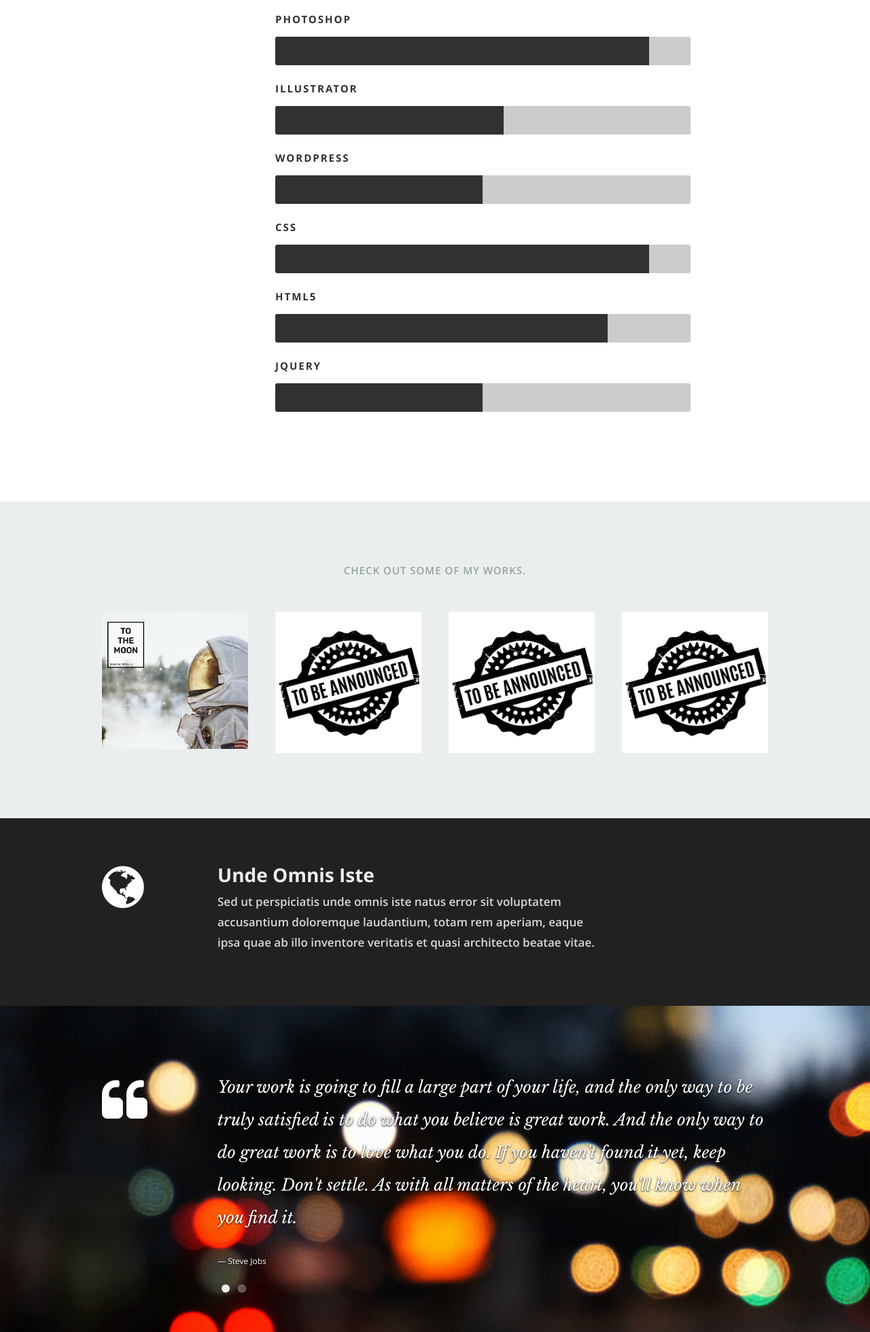
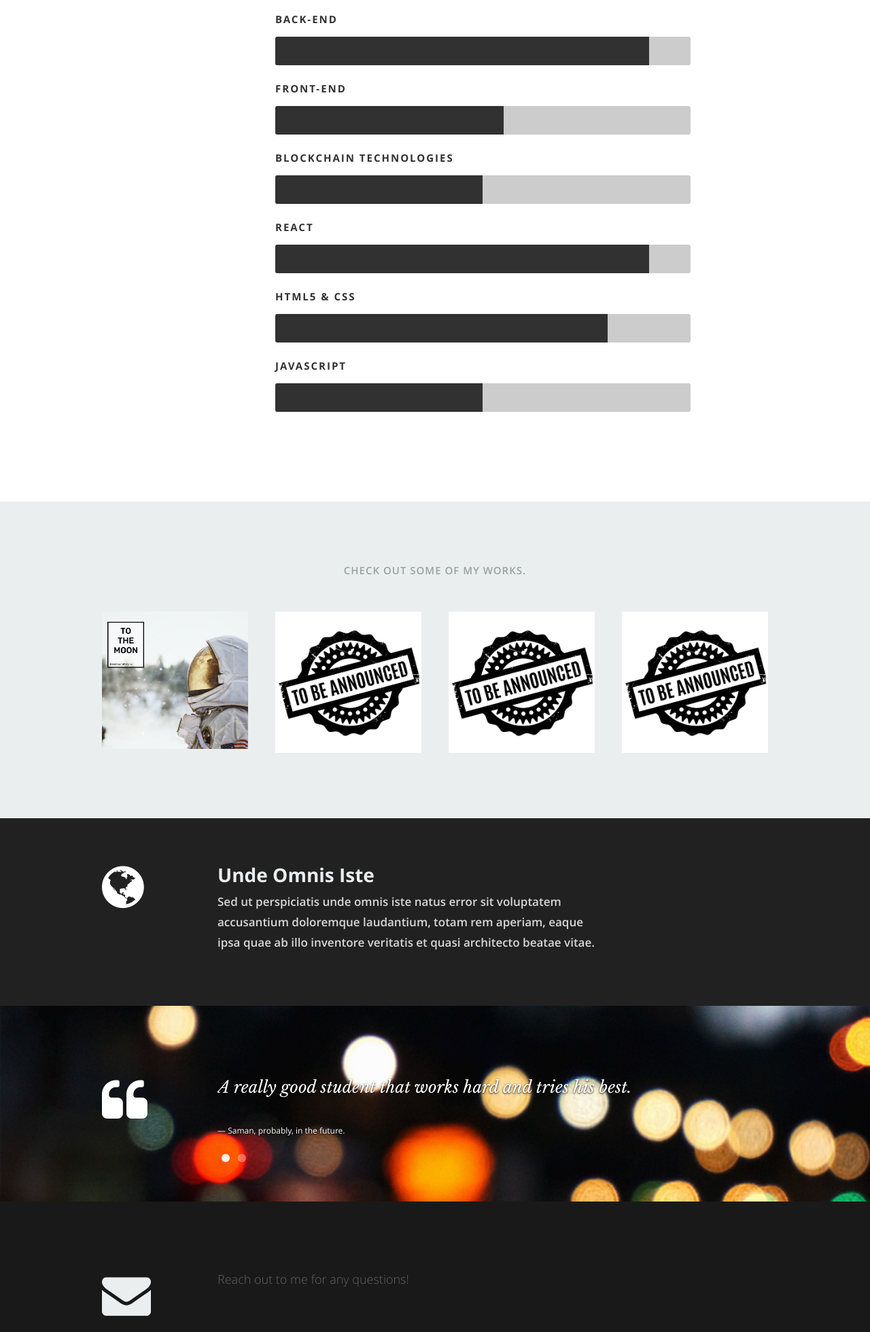
Before and after one commit to Medieinstitutet/cv-med-css-felipestiernhoff, a plain HTML site: page index.html in a window 1280 px wide. Shown: the part 2800-4760 px from the top of the page at 68% size. Drawn offline with nearby package versions, Linux system fonts and the light colour scheme; files that its build step writes are made by us from their sources; files whose address does not match are found by name.

Commit message:
Update index.html
Final version

```diff
--- a/index.html
+++ b/index.html
@@ -20,10 +20,10 @@
 
    <!-- CSS
     ================================================== -->
-   <link rel="stylesheet" href="default.css">
-   <link rel="stylesheet" href="layout.css">
-   <link rel="stylesheet" href="media-queries.css">
-   <link rel="stylesheet" href="magnific-popup.css">
+   <link rel="stylesheet" href="css/default.css">
+   <link rel="stylesheet" href="css/layout.css">
+   <link rel="stylesheet" href="css/media-queries.css">
+   <link rel="stylesheet" href="css/magnific-popup.css">
 
    <!-- Script
    ================================================== -->
@@ -275,12 +275,12 @@
             <div class="bars">
 
                <ul class="skills">
-                  <li><span class="bar-expand photoshop"></span><em>Photoshop</em></li>
-                  <li><span class="bar-expand illustrator"></span><em>Illustrator</em></li>
-                  <li><span class="bar-expand wordpress"></span><em>Wordpress</em></li>
-                  <li><span class="bar-expand css"></span><em>CSS</em></li>
-                  <li><span class="bar-expand html5"></span><em>HTML5</em></li>
-                  <li><span class="bar-expand jquery"></span><em>jQuery</em></li>
+                  <li><span class="bar-expand photoshop"></span><em>Back-End</em></li>
+                  <li><span class="bar-expand illustrator"></span><em>Front-End</em></li>
+                  <li><span class="bar-expand wordpress"></span><em>Blockchain Technologies</em></li>
+                  <li><span class="bar-expand css"></span><em>React</em></li>
+                  <li><span class="bar-expand html5"></span><em>HTML5 & CSS</em></li>
+                  <li><span class="bar-expand jquery"></span><em>JavaScript</em></li>
                </ul>
 
             </div><!-- end skill-bars -->
@@ -588,25 +588,17 @@
 
                      <li>
                         <blockquote>
-                           <p>Your work is going to fill a large part of your life, and the only way to be truly
-                              satisfied is
-                              to do what you believe is great work. And the only way to do great work is to love what
-                              you do.
-                              If you haven't found it yet, keep looking. Don't settle. As with all matters of the heart,
-                              you'll know when you find it.
+                           <p>A really good student that works hard and tries his best.
                            </p>
-                           <cite>Steve Jobs</cite>
+                           <cite>Saman, probably, in the future.</cite>
                         </blockquote>
                      </li> <!-- slide ends -->
 
                      <li>
                         <blockquote>
-                           <p>This is Photoshop's version of Lorem Ipsum. Proin gravida nibh vel velit auctor aliquet.
-                              Aenean sollicitudin, lorem quis bibendum auctor, nisi elit consequat ipsum, nec sagittis
-                              sem
-                              nibh id elit. Duis sed odio sit amet nibh vulputate cursus a sit amet mauris.
+                           <p>Excellent CSS skills, extraordinary student.
                            </p>
-                           <cite>Mr. Adobe</cite>
+                           <cite>Jenni P, in the future</cite>
                         </blockquote>
                      </li> <!-- slide ends -->
 
@@ -637,11 +629,7 @@
 
          <div class="ten columns">
 
-            <p class="lead">Sed ut perspiciatis unde omnis iste natus error sit voluptatem accusantium doloremque
-               laudantium, totam rem aperiam,
-               eaque ipsa quae ab illo inventore veritatis et quasi architecto beatae vitae dicta sunt explicabo. Nemo
-               enim ipsam
-               voluptatem quia voluptas sit aspernatur aut odit aut fugit.
+            <p class="lead">Reach out to me for any questions!
             </p>
 
          </div>
@@ -735,10 +723,7 @@
                <li><a href="https://www.instagram.com/felipeippe/"><i class="fa fa-instagram"></i></a></li>
             </ul>
 
-            <ul class="copyright">
-               <li>&copy; Copyright 2014 CeeVee</li>
-               <li>Design by <a href="http://www.styleshout.com/" title="Styleshout" target="_blank">Styleshout</a></li>
-            </ul>
+
 
          </div>
 
```
